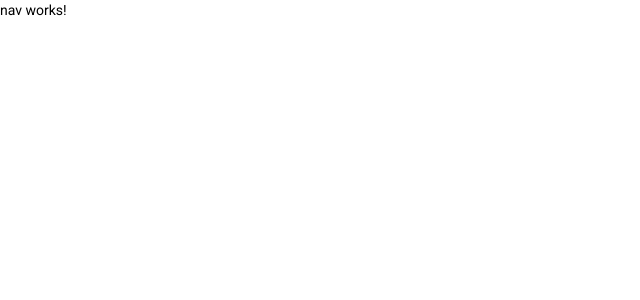
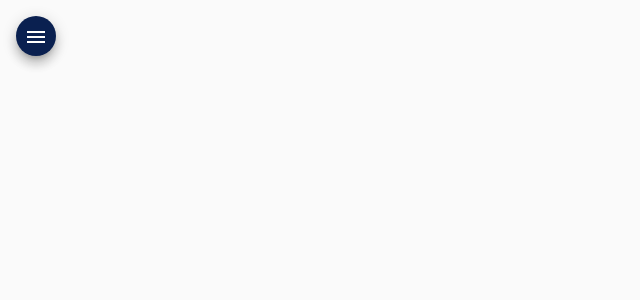
Before and after one commit to Beatriz-CGomes/projeto-help-desk-angular12, an Angular app: page / in a window 1280 px wide. Shown: the top 300 px of the page, without its empty margins (0-640 px from the left). Built offline with nearby package versions, Linux system fonts and the light colour scheme.

Commit message:
Estilização do componente Nav

```diff
--- a/src/app/components/nav/nav.component.css
+++ b/src/app/components/nav/nav.component.css
@@ -0,0 +1,30 @@
+.container{
+    height: 100%;
+}
+
+.sidenav{
+    width: 13rem;
+    color: white;
+    background: rgb(10, 32, 80);
+}
+
+img{
+    width: 100%;
+    height: 7rem;
+    margin: .8rem auto 1rem auto;
+}
+
+
+.sidenav a {
+    color: white;
+}
+
+.sidenav i {
+    margin-right: .6rem;
+}
+
+.menu {
+    margin: 1rem 0 0 1rem;
+    color: white;
+    background: rgb(10, 32, 80);
+}
--- a/src/app/components/nav/nav.component.html
+++ b/src/app/components/nav/nav.component.html
@@ -1 +1,42 @@
-<p>nav works!</p>
+<mat-drawer-container class="container" autosize>
+    <mat-drawer #drawer class="sidenav" mode="side">
+        <img src="assets/img/image.svg" alt="Imagem de navegação">
+        <mat-nav-list class="nav-list">
+            <a mat-list-item routerLink="/">
+                <i class="material-icons">home</i>Home
+            </a>
+        </mat-nav-list>
+
+        <mat-nav-list class="nav-list">
+            <a mat-list-item routerLink="/">
+                <i class="material-icons">account_circle</i>Técnicos
+            </a>
+        </mat-nav-list>
+
+
+        <mat-nav-list class="nav-list">
+            <a mat-list-item routerLink="/">
+                <i class="material-icons">person</i>Clientes
+            </a>
+        </mat-nav-list>
+
+        <mat-nav-list class="nav-list">
+            <a mat-list-item routerLink="/">
+                <i class="material-icons">code</i>GitHub
+            </a>
+        </mat-nav-list>
+
+        <mat-nav-list class="nav-list">
+            <a mat-list-item routerLink="/">
+                <i class="material-icons">logout</i>Logout
+            </a>
+        </mat-nav-list>
+    </mat-drawer>
+
+    <div class="sidenav-content">
+        <button class="menu mat-elevation-z8" (click)="drawer.toggle()" mat-icon-button>
+            <mat-icon>menu</mat-icon>
+        </button>
+    </div>
+
+</mat-drawer-container>
```
Also changed, not shown: src/assets/img/image.svg (added).
